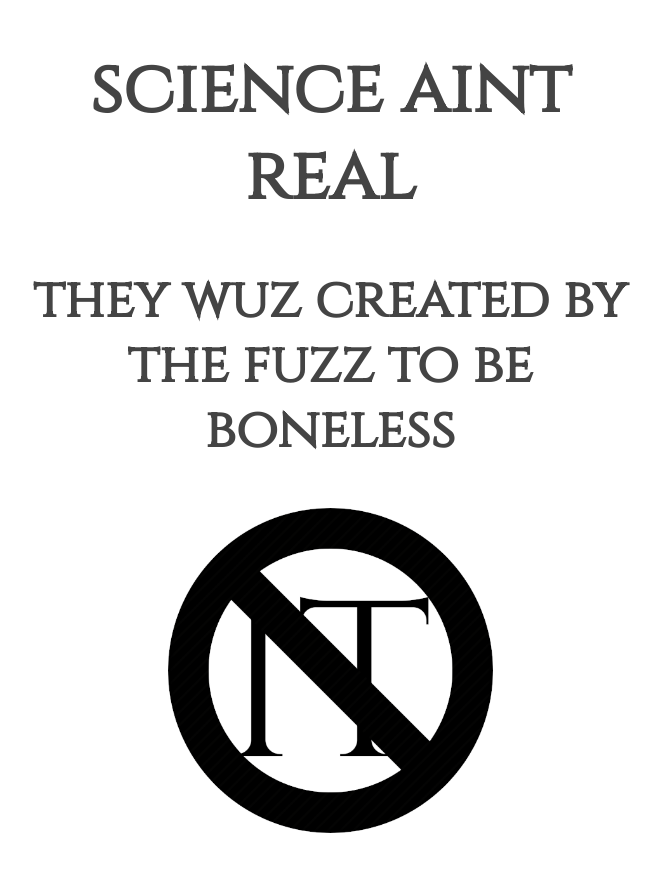
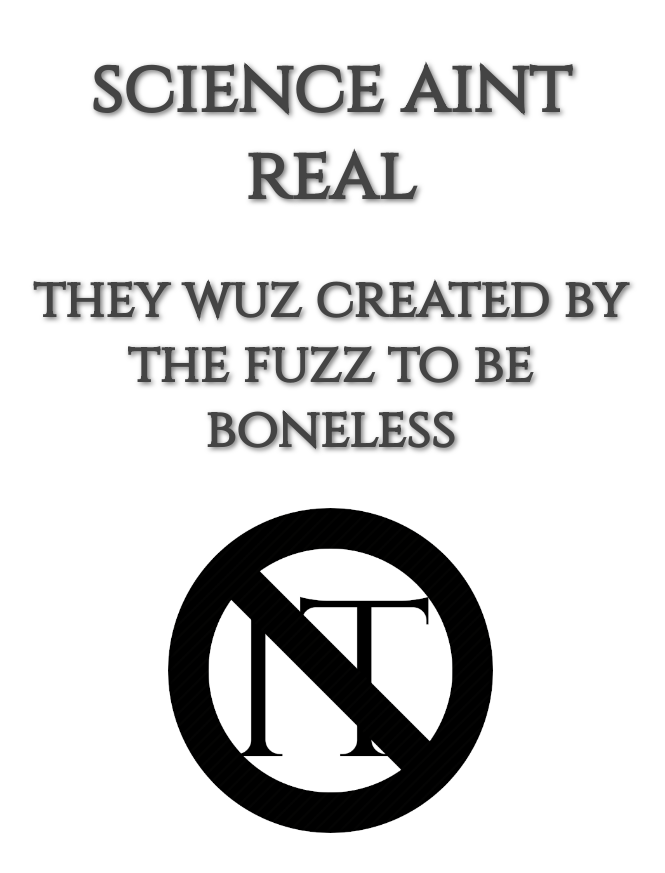
Before and after one commit to TheHuskiteers/itaintreal, a Flask app: page / in a window 1280 px wide. Shown: the whole page, without its empty margins (310-975 px from the left). Run offline with Flask 2, Linux system fonts and the light colour scheme.

Commit message:
hopefully updated dependencies

```diff
--- a/static/styles.css
+++ b/static/styles.css
@@ -8,6 +8,7 @@ body {
     font-size: 36px;
     color: #444;
     padding: 0 10px;
+    text-shadow:#0000008c 2px 2px 5px;
 }
 
 h1, h2, h3 {
```
Also changed, not shown: 1 other file.
